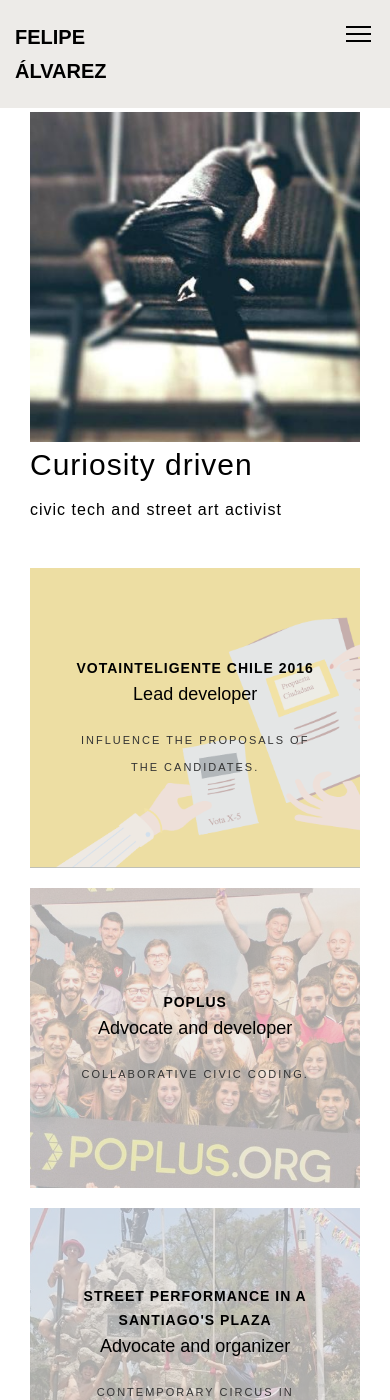
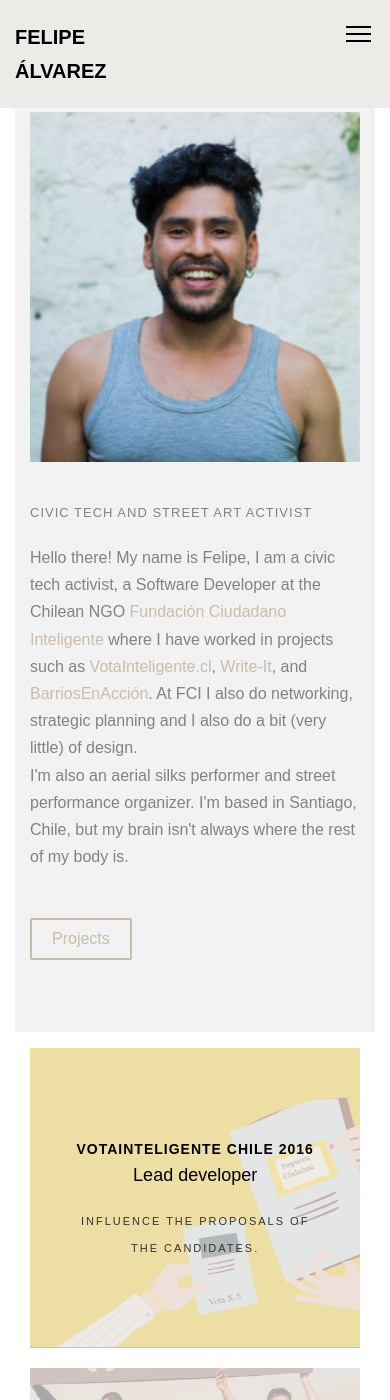
Before and after one commit to lfalvarez/portfolio, a Jekyll site: the page built from index.html, in a window 390 px wide and 1400 px high. Built offline with Jekyll 4.4.1, drawn with Linux system fonts in a browser that asks for light colours; some web fonts are replaced; some of the changed text lies outside the part shown.

Commit message:
Last version

```diff
--- a/_posts/2016-06-13-votainteligente.markdown
+++ b/_posts/2016-06-13-votainteligente.markdown
@@ -69,3 +69,11 @@ The citizens uploaded over 3,000 proposals, of which a bit less than 600 had at
 The number of unique visitors was a bit over 3% of all the voters in the elections.
 
 The impact research is still being assembled and this are just preliminary results.
+
+Going technical
+-------
+VotaInteligente is writen in Python.
+
+The code of VotaInteligente started sometime around 4 years ago, it was only intended to provide information about the candidates, but as the years went by VotaInteligente and I started to evolve. I was influenced by the concepts of [Clean Architecture](https://8thlight.com/blog/uncle-bob/2012/08/13/the-clean-architecture.html) and based on that I refactored quite a bit of the code.
+
+If you are more interested you can check all the code and the history at the [GitHub repo](https://github.com/ciudadanointeligente/votainteligente-portal-electoral/).
--- a/css/style.css
+++ b/css/style.css
@@ -90,7 +90,7 @@ h1, h2, h3, h4, h5, h6, figure {
   top: 0;
   left: 0;
   right: 0;
-  padding: 25px 0;
+  padding: 15px 0;
   z-index: 1;
   background: #edebe8;
 }
@@ -604,7 +604,8 @@ h1, h2, h3, h4, h5, h6, figure {
 .author {
   width: 100%;
   float: left;
-  margin-bottom: 5em;
+  margin-bottom: 1em;
+  padding-bottom: 1em;
 }
 .author .author-inner {
   background-size: cover;
--- a/index.html
+++ b/index.html
@@ -2,21 +2,31 @@
 layout: default
 ---
 
+  <div id="fh5co-author" class="fh5co-bg-section">
+    <div class="container">
+      <div class="row">
+        <div class="col-md-8 col-md-offset-2">
+          <div class="author">
+            <div class="author-inner animate-box" style="background-image: url(/images/felipee.jpg);">
+            </div>
+            <div class="desc animate-box">
+              <span>Civic tech and street art activist</span>
+              <p>Hello there! My name is Felipe, I am a civic tech activist, a Software Developer at the Chilean NGO <a href="http://ciudadanointeligente.org/">Fundación Ciudadano Inteligente</a> where I have worked in projects such as <a href="/votainteligente/">VotaInteligente.cl</a>, <a href="/write-in-public/">Write-It</a>, and <a href="/barrios-en-accion/">BarriosEnAcción</a>.
+              At FCI I also do networking, strategic planning and I also do a bit (very little) of design.
+              <br />
+              I'm also an aerial silks performer and street performance organizer. I'm based in Santiago, Chile, but my brain isn't always where the rest of my body is.</p>
+              <br />
+              <p><a href="#projects" class="btn btn-primary btn-outline">Projects</a></p>
 
-
+            </div>
+          </div>
+        </div>
+      </div>
+    </div>
+  </div>
+  <div id="projects"></div>
   <div id="fh5co-work">
     <div class="container">
-      <div class="row top-line animate-box">
-        <div class="col-md-1 col-md-push-5 text-left intro">
-          <img src="/images/yo-2.jpeg">
-        </div>
-        <div class="col-md-6 col-md-push-5 text-left intro">
-
-          <h2>Curiosity driven<span class="fh5co-highlight">civic tech and street art activist</span></h2>
-          <!-- <h2>Shift is a Collection of a Beautiful &amp; Premium Themes.</h2> -->
-        </div>
-
-      </div>
       <div class="row">
         {% for post in site.posts %}
         <div class="col-md-4 text-center animate-box">
@@ -37,30 +47,7 @@ layout: default
     </div>
   </div>
 
-  <div id="fh5co-author" class="fh5co-bg-section">
-    <div class="container">
-      <div class="row animate-box">
-        <div class="col-md-8 col-md-offset-2 text-center fh5co-heading">
-          <h2>About me</h2>
-        </div>
-      </div>
-      <div class="row">
-        <div class="col-md-8 col-md-offset-2">
-          <div class="author">
-            <div class="author-inner animate-box" style="background-image: url(/images/felipee.jpg);">
-            </div>
-            <div class="desc animate-box">
-              <span>Civic tech and street art activist</span>
-              <h3>Felipe Álvarez</h3>
-              <p>Hello there! My name is Felipe Álvarez (my full name starts with Luis but I prefer Felipe for short), I am a civic-tech activist, I work at the chilean NGO <a href="http://ciudadanointeligente.org/">Fundación Ciudadano Inteligente</a> as a Software Developer, but I do quite a few things, and my duties range from coding to networking, to strategic planning and I also do a bit (very little) of design. I'm also a aerial silks performer and street performances organizer. I'm based in Santiago, Chile.</p>
-              <p><a href="/about" class="btn btn-primary btn-outline">About</a></p>
 
-            </div>
-          </div>
-        </div>
-      </div>
-    </div>
-  </div>
   </div>
 
   <div class="gototop js-top">
```
Also changed, not shown: about.md (+6 -2 lines), images/felipee.jpg, images/write-in-public-1.png, 1 other file.
